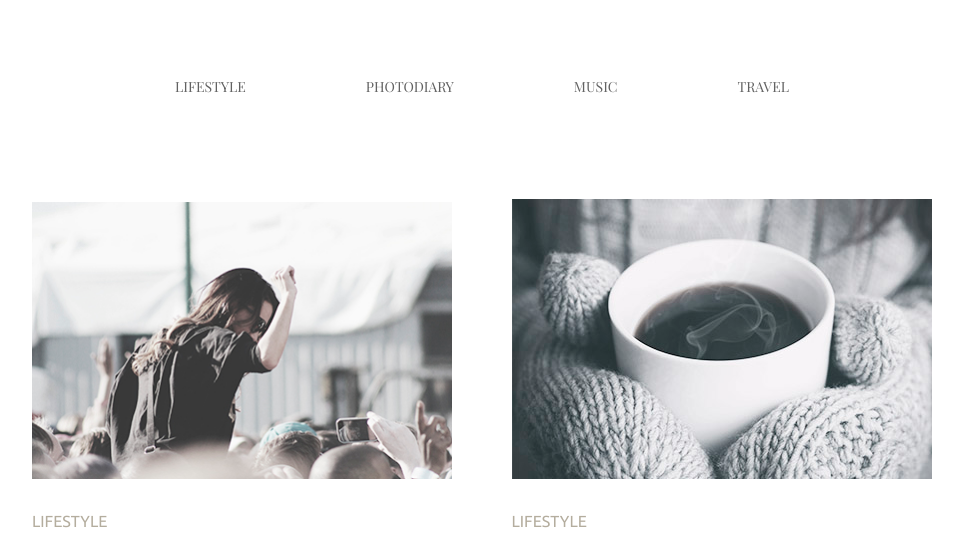
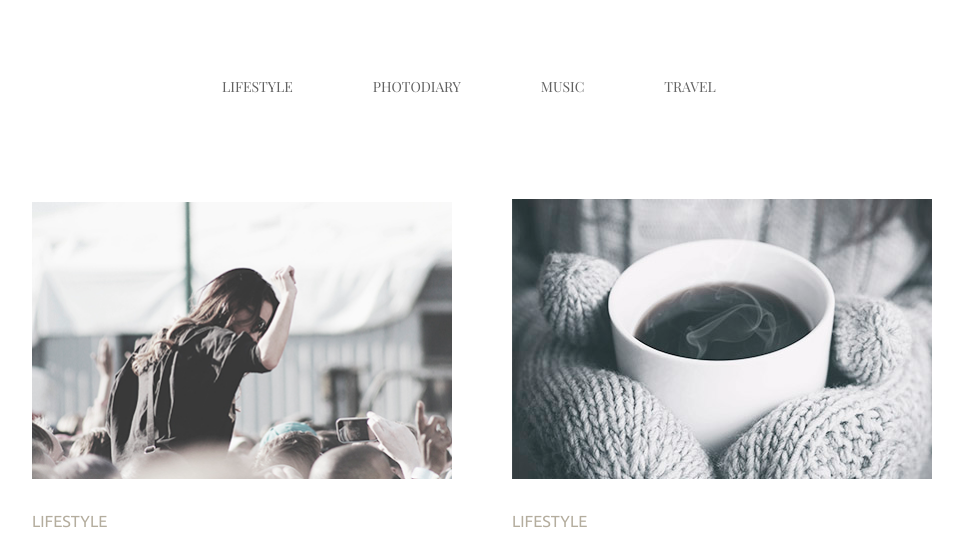
Before and after one commit to Mitya1987/goit-fe-cource, a plain HTML site: page html-css/Modul-3/index.html in a window 1280 px wide. Shown: the top 539 px of the page, without its empty margins (158-1121 px from the left). Drawn offline with nearby package versions, Linux system fonts and the light colour scheme.

Commit message:
changed homework 3

```diff
--- a/html-css/Modul-3/css/style.css
+++ b/html-css/Modul-3/css/style.css
@@ -19,7 +19,7 @@ img {
     height: auto;
 }
 
-.conteiner {
+.container {
     width: 900px;
     margin: 0 auto;
 }
@@ -33,10 +33,10 @@ body {
 
 
 .nav-menu {
-    display: inline-block;
+    width: 600px;
+    margin: 0 auto;
     font-size: 0;
     list-style: none;
-    text-align: center;
     padding: 75px 0 95px 0;
 }
 
@@ -51,7 +51,7 @@ body {
     text-decoration: none;
     text-transform: uppercase;
     color: #626262;
-    padding: 0 60px 0 60px;
+    padding: 0 40px;
 }
 
 .nav-menu-item a:hover,
@@ -65,7 +65,7 @@ body {
 }
 
 .article-item:nth-last-child(2n) {
-    margin-right: 56px;
+    margin-right: 60px;
 }
 
 .article-item:nth-child(-n+4) {
@@ -92,8 +92,12 @@ body {
 
 .article-list {
     margin-bottom: 50px;
+    font-size: 0;
 }
 
+.article-text {
+    font-size: 14px;
+}
 .main {
     padding-bottom: 50px;
 }
--- a/html-css/Modul-3/index.html
+++ b/html-css/Modul-3/index.html
@@ -10,9 +10,10 @@
     <title>Homework 3</title>
 </head>
 <body>
-   <header class="page-header conteiner">
-<nav>
-    <ul class="nav-menu conteiner">
+   <div class="container">
+     <header class="page-header">
+       <nav class="site-navigation container">
+          <ul class="nav-menu">
             <li class="nav-menu-item"><a href="#">lifestyle</a></li>
             <li class="nav-menu-item"><a href="#">photodiary</a></li>
             <li class="nav-menu-item"><a href="#">music</a></li>
@@ -20,7 +21,8 @@
           </ul>
        </nav>
    </header>
-<main class="main conteiner">
+<main>
+    <div class="section">
     <ul class="article-list">
         <li class="article-item">
             <img class="article-image" src="img/1.jpg" alt="img1" width="420" height="280">
@@ -60,6 +62,8 @@
         </li>
     </ul>
     <button class="button-end" type="button">load more</button>
+    </div>
+</div>
 </main>
 </body>
 </html>
```
Lines whose indentation alone changed are shown as unchanged.
